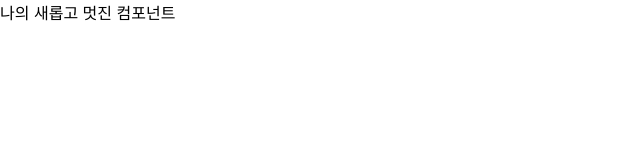
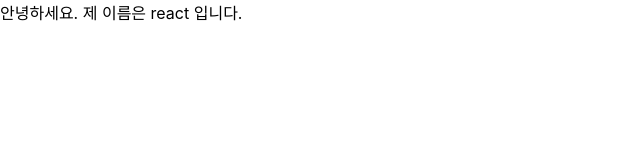
Before and after one commit to bigveloper/recoil, a React (Create React App) app: page / in a window 1280 px wide. Shown: the top 160 px of the page, without its empty margins (0-640 px from the left). Built offline with nearby package versions, Linux system fonts and the light colour scheme.

Commit message:
update props

```diff
--- a/src/App.js
+++ b/src/App.js
@@ -2,7 +2,7 @@
 import MyComponent from './MyComponents';
 
 const App = () => {
-    return <MyComponent />;
+    return <MyComponent name="react" />;
 };
 
 export default App;
--- a/src/MyComponents.js
+++ b/src/MyComponents.js
@@ -1,5 +1,5 @@
-const MyComponent = () => {
-    return <div> 나의 새롭고 멋진 컴포넌트 </div>;
+const MyComponent = (props) => {
+    return <div> 안녕하세요. 제 이름은 {props.name} 입니다. </div>;
 };
 
 export default MyComponent;
```
